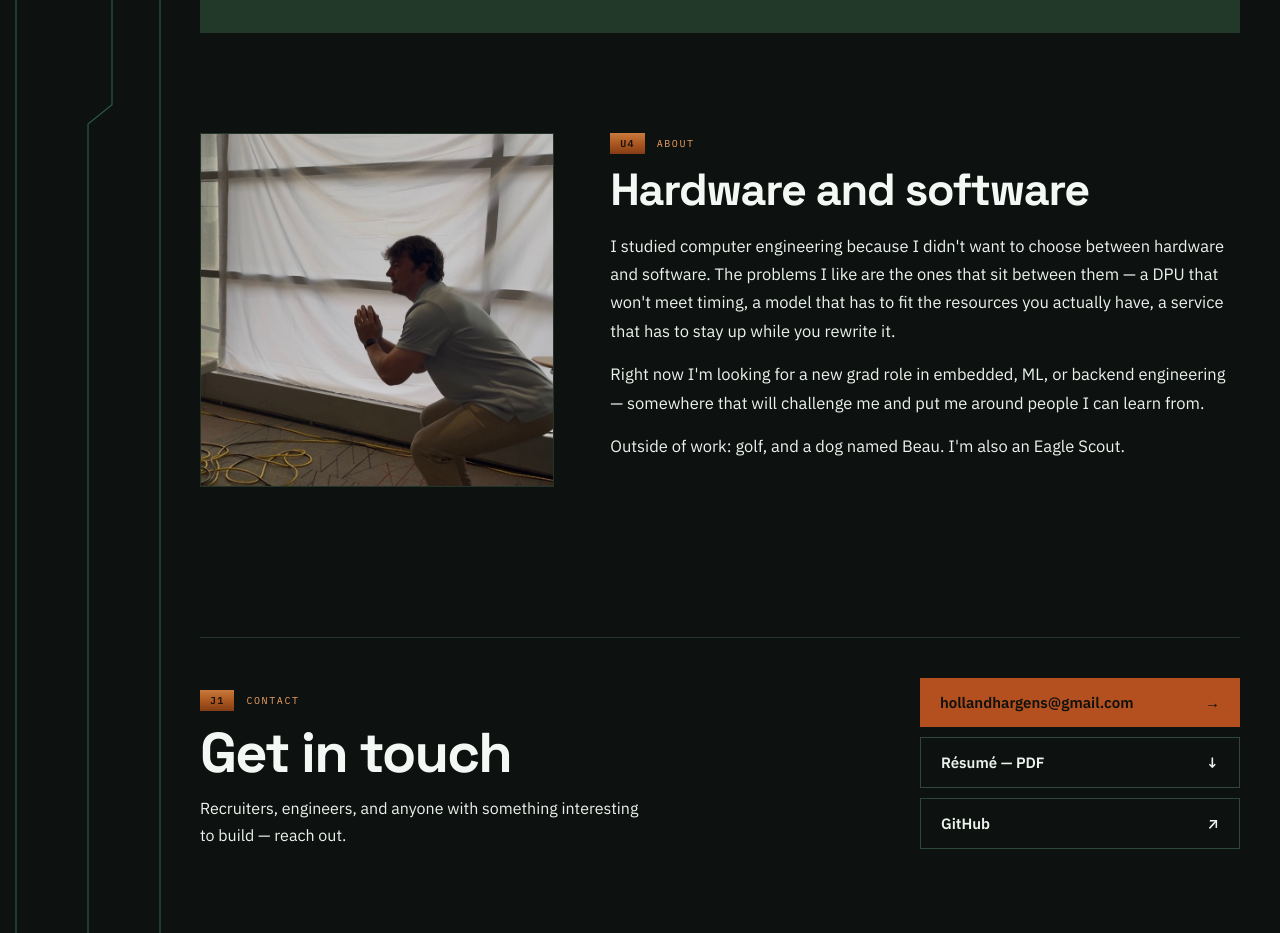
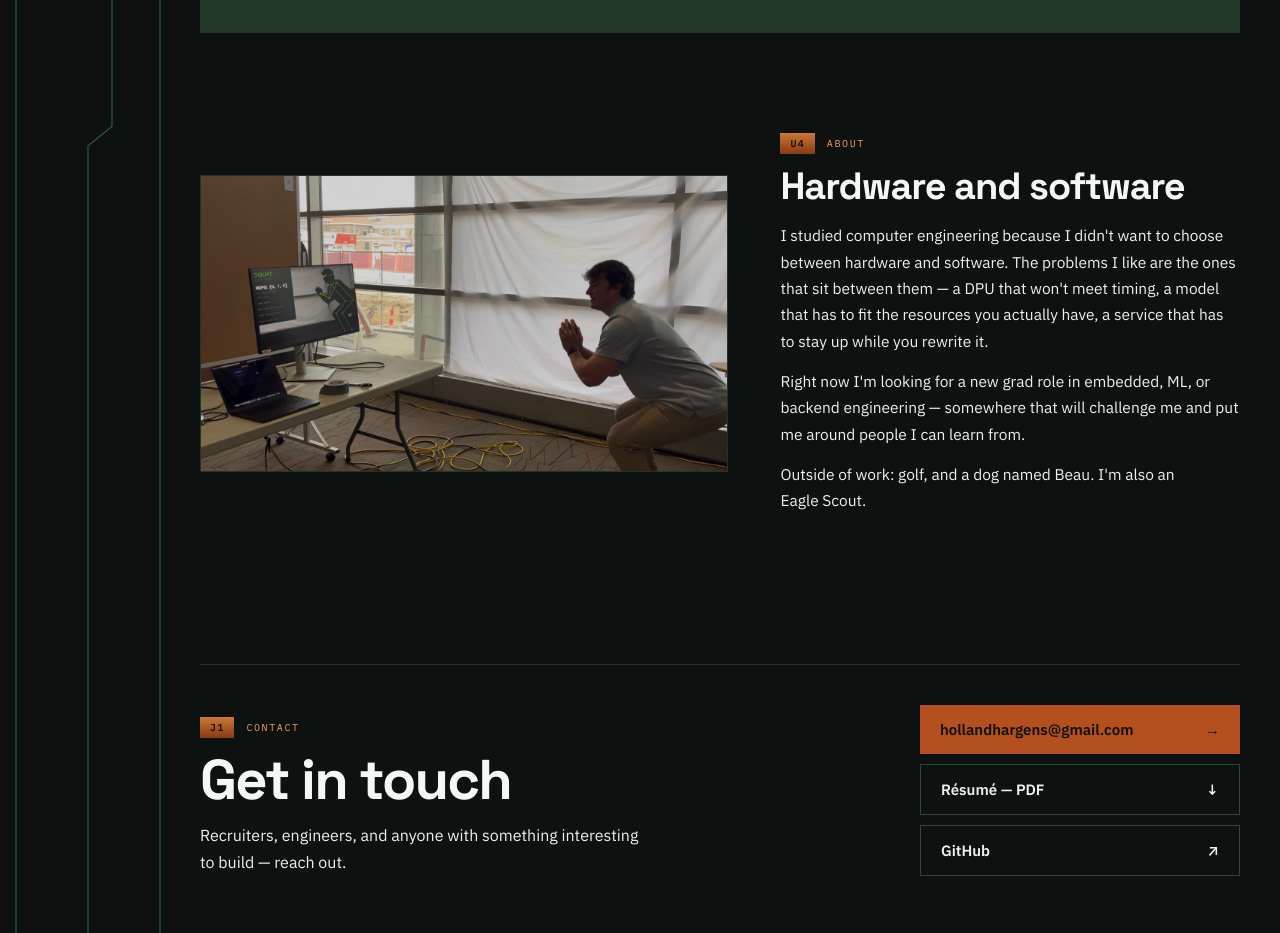
Before and after one commit to hargens-holland/PortfolioWebsite, a Next.js app in the folder web/: page / in a window 1280 px wide. Shown: the part 4240-5173 px from the top of the page. Built offline with nearby package versions, Linux system fonts and the light colour scheme.

Commit message:
Show the full about photo in a landscape slot

```diff
--- a/web/app/globals.css
+++ b/web/app/globals.css
@@ -219,6 +219,7 @@ a:hover { color: #fff; }
 }
 .photo--portrait { aspect-ratio: 4 / 5; }
 .photo--square { aspect-ratio: 1 / 1; }
+.photo--landscape { aspect-ratio: 16 / 9; }
 .photo__placeholder { position: absolute; inset: 0; width: 100%; height: 100%; }
 .photo__img { position: absolute; inset: 0; width: 100%; height: 100%; object-fit: cover; }
 .hero__photo figcaption { margin-top: 10px; font-family: var(--mono); font-size: 11px; color: var(--text-mute); }
@@ -420,13 +421,12 @@ a:hover { color: #fff; }
 
 /* -------------------------------------------------------------- about --- */
 
-.about__grid { display: grid; grid-template-columns: minmax(0, .72fr) minmax(0, 1.28fr); gap: 56px; align-items: start; }
-/* The about photo is landscape and the subject is at its right edge; a
-   centred square crop would cut them in half. Change this if the photo does. */
-.about__grid .photo__img { object-position: 100% center; }
-.about__body p { margin-bottom: 15px; font-size: 16.5px; line-height: 1.72; color: var(--text); }
+/* The photo is landscape and shows the capstone setup, so it gets the wider
+   column and the box matches its shape — nothing is cropped away. */
+.about__grid { display: grid; grid-template-columns: minmax(0, 1.15fr) minmax(0, 1fr); gap: 52px; align-items: center; }
+.about__body p { margin-bottom: 14px; font-size: 15.5px; line-height: 1.7; color: var(--text); }
 .about__body p:last-child { margin-bottom: 0; }
-.about__body .h2 { margin-bottom: 18px; }
+.about__body .h2 { margin-bottom: 16px; font-size: 38px; }
 
 /* ------------------------------------------------------------ contact --- */
 
--- a/web/app/page.tsx
+++ b/web/app/page.tsx
@@ -159,7 +159,7 @@ export default function HomePage() {
       {/* ------------------------------------------------------ about --- */}
       <Reveal className="section" id="about" data-section="about">
         <div className="about__grid">
-          <Photo src={publicAsset("/assets/headshot-about.jpg")} alt={SITE.name} shape="square" />
+          <Photo src={publicAsset("/assets/headshot-about.jpg")} alt={`${SITE.name} demonstrating the workout-detection capstone`} shape="landscape" />
           <div className="about__body">
             <div className="eyebrow">
               <span className="eyebrow__pad">U4</span>
--- a/web/components/Photo.tsx
+++ b/web/components/Photo.tsx
@@ -12,6 +12,46 @@ import { useState } from "react";
  * it takes over. The onError fallback is belt-and-braces for a file that
  * exists at build time but fails to load in the browser.
  */
+/** Silhouette drawn until a real photo exists, one per box shape. */
+const PLACEHOLDER = {
+  portrait: {
+    viewBox: "0 0 400 500",
+    figure: (
+      <>
+        <circle cx={200} cy={196} r={76} fill="#18271D" />
+        <path
+          d="M200 296c-79 0-134 47-142 122-2 18-3 60-3 82h290c0-22-1-64-3-82-8-75-63-122-142-122z"
+          fill="#18271D"
+        />
+      </>
+    ),
+  },
+  square: {
+    viewBox: "0 0 400 400",
+    figure: (
+      <>
+        <circle cx={200} cy={152} r={62} fill="#18271D" />
+        <path
+          d="M200 232c-66 0-112 39-119 102-1 12-2 46-2 66h242c0-20-1-54-2-66-7-63-53-102-119-102z"
+          fill="#18271D"
+        />
+      </>
+    ),
+  },
+  landscape: {
+    viewBox: "0 0 400 225",
+    figure: (
+      <>
+        <circle cx={200} cy={92} r={44} fill="#18271D" />
+        <path
+          d="M200 148c-48 0-82 28-87 74-1 8-1 3-1 3h176s0 5-1-3c-5-46-39-74-87-74z"
+          fill="#18271D"
+        />
+      </>
+    ),
+  },
+};
+
 export function Photo({
   src,
   alt,
@@ -19,37 +59,21 @@ export function Photo({
 }: {
   src?: string;
   alt: string;
-  shape: "portrait" | "square";
+  /** portrait 4:5, square 1:1, landscape 16:9 — the box takes that shape and the photo fills it. */
+  shape: "portrait" | "square" | "landscape";
 }) {
   const [failed, setFailed] = useState(false);
-  const portrait = shape === "portrait";
   const showImage = src !== undefined && !failed;
 
   return (
     <div className={`photo photo--${shape}`}>
       <svg
         className="photo__placeholder"
-        viewBox={portrait ? "0 0 400 500" : "0 0 400 400"}
+        viewBox={PLACEHOLDER[shape].viewBox}
         preserveAspectRatio="xMidYMax slice"
         aria-hidden="true"
       >
-        {portrait ? (
-          <>
-            <circle cx={200} cy={196} r={76} fill="#18271D" />
-            <path
-              d="M200 296c-79 0-134 47-142 122-2 18-3 60-3 82h290c0-22-1-64-3-82-8-75-63-122-142-122z"
-              fill="#18271D"
-            />
-          </>
-        ) : (
-          <>
-            <circle cx={200} cy={152} r={62} fill="#18271D" />
-            <path
-              d="M200 232c-66 0-112 39-119 102-1 12-2 46-2 66h242c0-20-1-54-2-66-7-63-53-102-119-102z"
-              fill="#18271D"
-            />
-          </>
-        )}
+        {PLACEHOLDER[shape].figure}
       </svg>
 
       {showImage && (
@@ -58,7 +82,7 @@ export function Photo({
           src={src}
           alt={alt}
           fill
-          priority={portrait}
+          priority={shape === "portrait"}
           sizes="(max-width: 900px) 300px, 420px"
           onError={() => setFailed(true)}
         />
```
